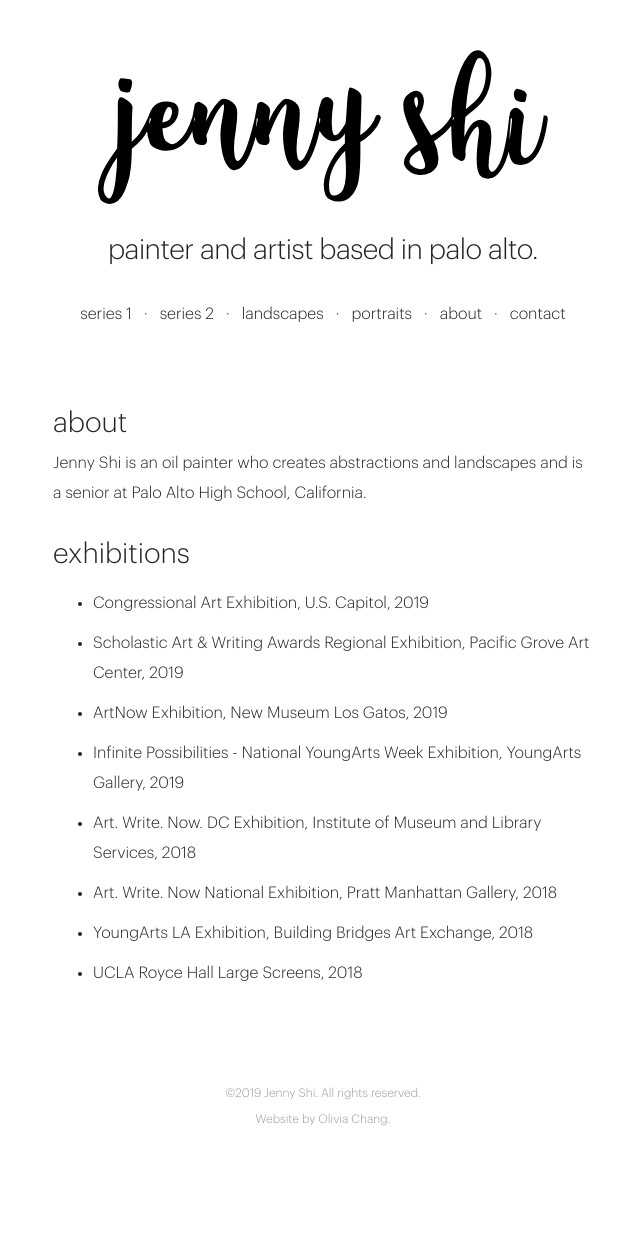
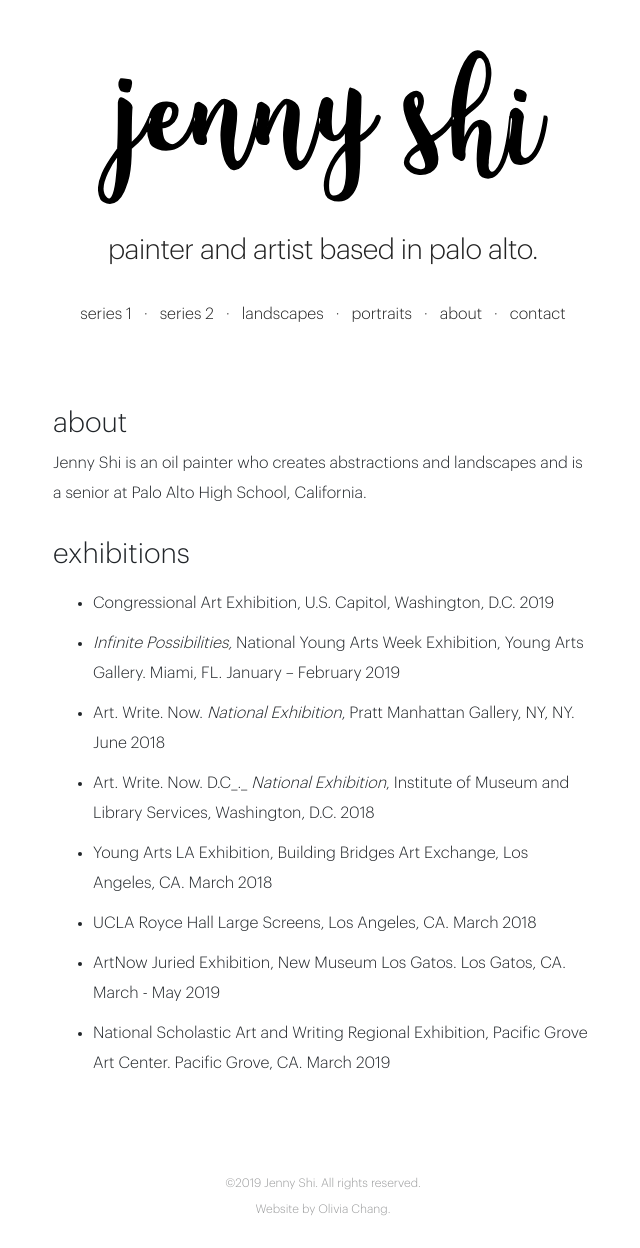
Before and after one commit to oliviachang29/jenny, a Jekyll site: the page built from about.markdown, in a window 1280 px wide. Shown: the whole page, without its empty margins (317-957 px from the left). Built offline with Jekyll 4.4.1, drawn with Linux system fonts in a browser that asks for light colours; a file with an impossible date is left out; before the commit the page ends 1158 px from its top, so only the background shows below that.

Commit message:
Update from Forestry.io Jenny Shi updated about.markdown

```diff
--- a/about.markdown
+++ b/about.markdown
@@ -10,11 +10,11 @@ Jenny Shi is an oil painter who creates abstractions and landscapes and is a sen
 
 ### exhibitions
 
-* Congressional Art Exhibition, U.S. Capitol, 2019
-* Scholastic Art & Writing Awards Regional Exhibition, Pacific Grove Art Center, 2019
-* ArtNow Exhibition, New Museum Los Gatos, 2019
-* Infinite Possibilities - National YoungArts Week Exhibition, YoungArts Gallery, 2019
-* Art. Write. Now. DC Exhibition, Institute of Museum and Library Services, 2018
-* Art. Write. Now National Exhibition, Pratt Manhattan Gallery, 2018
-* YoungArts LA Exhibition, Building Bridges Art Exchange, 2018
-* UCLA Royce Hall Large Screens, 2018
+* Congressional Art Exhibition, U.S. Capitol, Washington, D.C. 2019
+* _Infinite Possibilities,_ National Young Arts Week Exhibition, Young Arts Gallery. Miami, FL. January – February 2019
+* Art. Write. Now. _National Exhibition_, Pratt Manhattan Gallery, NY, NY. June 2018
+* Art. Write. Now. D.C_._ _National Exhibition_, Institute of Museum and Library Services, Washington, D.C. 2018
+* Young Arts LA Exhibition, Building Bridges Art Exchange, Los Angeles, CA. March 2018
+* UCLA Royce Hall Large Screens, Los Angeles, CA. March 2018
+* ArtNow Juried Exhibition, New Museum Los Gatos. Los Gatos, CA. March - May 2019
+* National Scholastic Art and Writing Regional Exhibition, Pacific Grove Art Center. Pacific Grove, CA. March 2019
```
